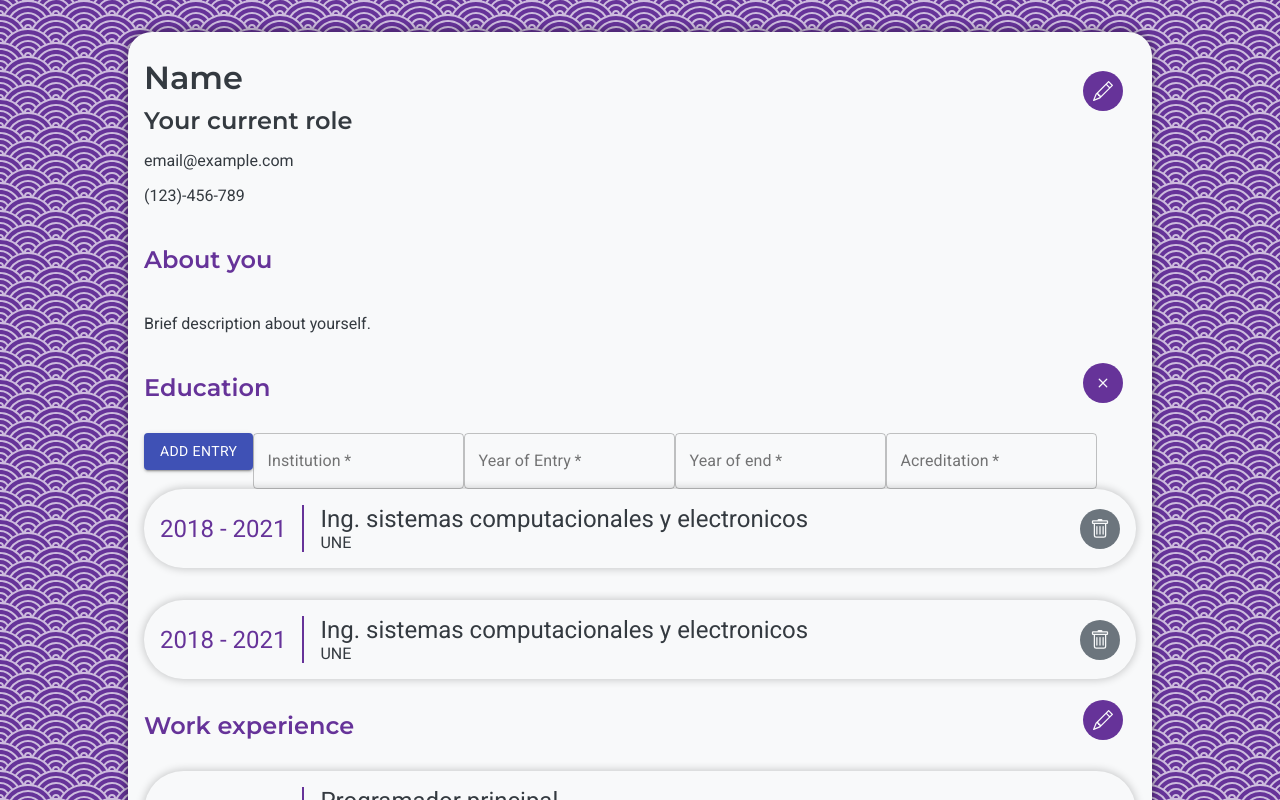
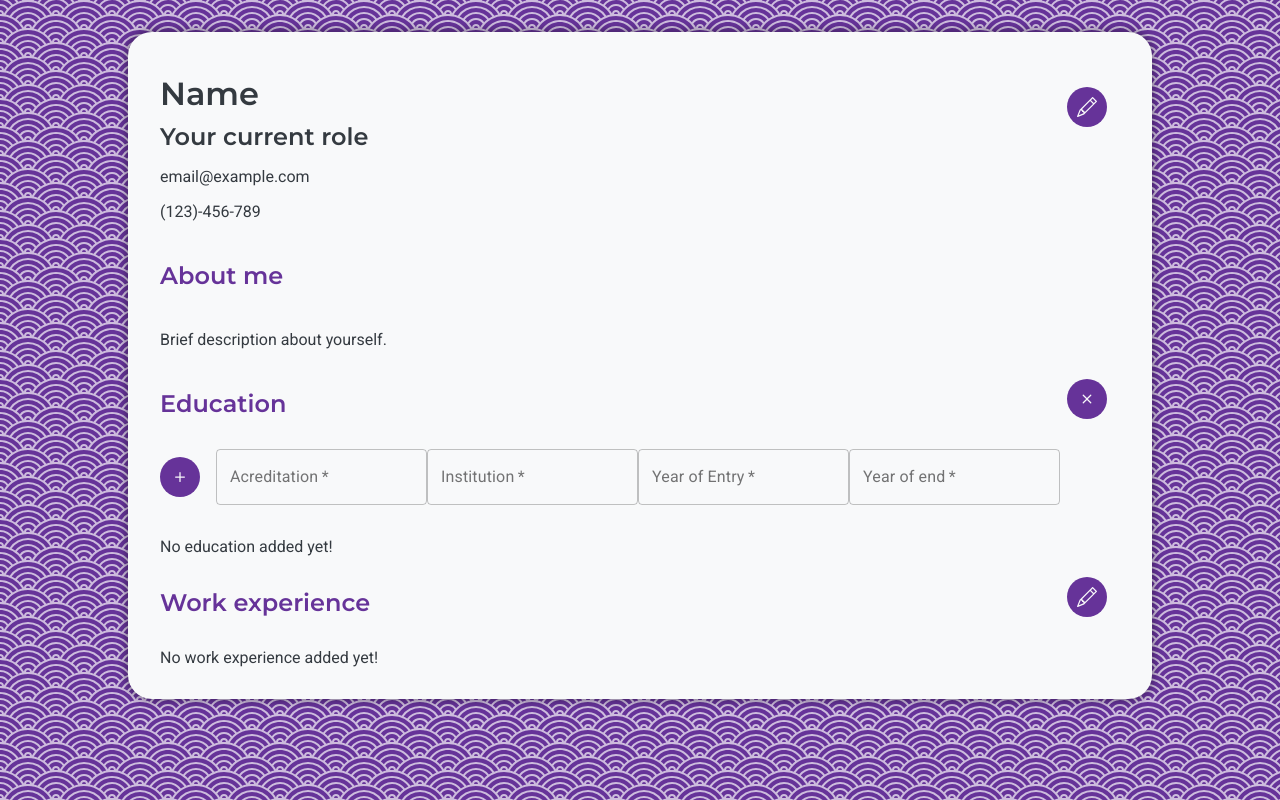
Before and after one commit to FernanEd/cv-maker, a React (Create React App) app: page / in a window 1280 px wide. Both pictures are taken after a click on the button 1102 px from the left and 382 px from the top of the page. Shown: the top 800 px of the page. Built offline with nearby package versions, Linux system fonts and the light colour scheme.

Commit message:
style finished, only thing left is to export the CV

```diff
--- a/public/style.css
+++ b/public/style.css
@@ -78,7 +78,7 @@ a:hover {
   width: 80%;
   margin: auto;
 
-  padding: 1em;
+  padding: 2em;
   border-radius: 1.5em;
 
   background-color: var(--light);
@@ -171,15 +171,11 @@ a:hover {
 .work-section {
 }
 
-.form {
-  gap: 2em;
-}
-
-.form-div {
+.inline-form {
+  margin-bottom: 2em;
   display: flex;
-  flex-direction: column;
-  gap: 0.5em;
-  margin: 1em;
+  align-items: center;
+  gap: 1em;
 }
 
 .timeline-wrapper {
@@ -230,4 +226,31 @@ a:hover {
   .timeline-title {
     font-size: 1em;
   }
+
+  #credits {
+    display: none;
+  }
 }
+
+@media print {
+  #content {
+    width: 100%;
+    border-radius: 0;
+    padding: 0;
+    box-shadow: 0 0 0 0;
+  }
+
+  .btn {
+    display: none;
+  }
+
+  #credits {
+    display: none;
+  }
+
+  .timeline-item {
+    padding: 0;
+    border-radius: 0;
+    box-shadow: 0 0 0 0;
+  }
+}
--- a/src/components/Education/EducationForm.js
+++ b/src/components/Education/EducationForm.js
@@ -1,5 +1,6 @@
 import { Button, TextField } from '@material-ui/core';
 import React, { useState } from 'react';
+import { BsPlus } from 'react-icons/bs';
 
 export default function EducationForm({ addSchool }) {
   let [institution, setInstitution] = useState();
@@ -9,6 +10,7 @@ export default function EducationForm({ addSchool }) {
 
   return (
     <form
+      className="inline-form"
       autoComplete="off"
       onSubmit={(e) => {
         e.preventDefault();
@@ -16,9 +18,17 @@ export default function EducationForm({ addSchool }) {
         addSchool({ institution, entry, ending, acreditation });
       }}
     >
-      <Button type="submit" variant="contained" color="primary">
-        Add Entry
-      </Button>
+      <button type="submit" className="btn btn-circle btn-icon btn-primary">
+        <BsPlus />
+      </button>
+
+      <div>
+        <TextField
+          onChange={(e) => setAcreditation(e.target.value)}
+          label="Acreditation"
+          variant="outlined"
+          required
+        />
 
         <TextField
           onChange={(e) => setInstitution(e.target.value)}
@@ -42,13 +52,7 @@ export default function EducationForm({ addSchool }) {
           variant="outlined"
           required
         />
-
-      <TextField
-        onChange={(e) => setAcreditation(e.target.value)}
-        label="Acreditation"
-        variant="outlined"
-        required
-      />
+      </div>
     </form>
   );
 }
--- a/src/components/EducationSection.js
+++ b/src/components/EducationSection.js
@@ -7,20 +7,7 @@ export default function EducationSection() {
   const [isEditing, setEditing] = useState(false);
   const toggleEditing = () => setEditing(!isEditing);
 
-  const [schools, updateSchools] = useState([
-    {
-      institution: 'UNE',
-      entry: '2018',
-      ending: '2021',
-      acreditation: 'Ing. sistemas computacionales y electronicos',
-    },
-    {
-      institution: 'UNE',
-      entry: '2018',
-      ending: '2021',
-      acreditation: 'Ing. sistemas computacionales y electronicos',
-    },
-  ]);
+  const [schools, updateSchools] = useState([]);
 
   const addSchool = (entry) => {
     let newSchools = [...schools];
--- a/src/components/Personal/PersonalInfo.js
+++ b/src/components/Personal/PersonalInfo.js
@@ -13,7 +13,7 @@ export default function PersonalInfo({
       <h2>{role || 'Your current role'}</h2>
       <p>{email || 'email@example.com'}</p>
       <p>{phoneNumber || '(123)-456-789'}</p>
-      <h2 className="section-title">About you</h2>
+      <h2 className="section-title">About me</h2>
       <p>{about || 'Brief description about yourself.'}</p>
     </div>
   );
--- a/src/components/Work/WorkForm.js
+++ b/src/components/Work/WorkForm.js
@@ -1,5 +1,6 @@
 import { Button, TextField } from '@material-ui/core';
 import React, { useState } from 'react';
+import { BsPlus } from 'react-icons/bs';
 
 export default function WorkForm({ addWork }) {
   let [company, setCompany] = useState();
@@ -9,16 +10,24 @@ export default function WorkForm({ addWork }) {
 
   return (
     <form
-      className="form"
+      className="inline-form"
       onSubmit={(e) => {
         e.preventDefault();
         e.target.reset();
         addWork({ company, entry, ending, role });
       }}
     >
-      <Button type="submit" variant="contained" color="primary">
-        Add Entry
-      </Button>
+      <button type="submit" className="btn btn-circle btn-icon btn-primary">
+        <BsPlus />
+      </button>
+
+      <div>
+        <TextField
+          onChange={(e) => setRole(e.target.value)}
+          label="Role"
+          variant="outlined"
+          required
+        />
 
         <TextField
           onChange={(e) => setCompany(e.target.value)}
@@ -40,13 +49,7 @@ export default function WorkForm({ addWork }) {
           variant="outlined"
           required
         />
-
-      <TextField
-        onChange={(e) => setRole(e.target.value)}
-        label="Role"
-        variant="outlined"
-        required
-      />
+      </div>
     </form>
   );
 }
--- a/src/components/WorkSection.js
+++ b/src/components/WorkSection.js
@@ -5,20 +5,7 @@ import { BsPencil, BsX } from 'react-icons/bs';
 
 export default function WorkSection() {
   const [isEditing, setEditing] = useState(false);
-  const [works, updateWorks] = useState([
-    {
-      company: 'Vallen Proveedora',
-      entry: '2020',
-      ending: '2035',
-      role: 'Programador principal',
-    },
-    {
-      company: 'Vallen Proveedora',
-      entry: '2020',
-      ending: '2035',
-      role: 'Programador principal',
-    },
-  ]);
+  const [works, updateWorks] = useState([]);
 
   const toggleEditing = () => {
     setEditing(!isEditing);
```
Also changed, not shown: 1 other file (tests, documents, lock files or other folders). Lines whose indentation alone changed are shown as unchanged.
